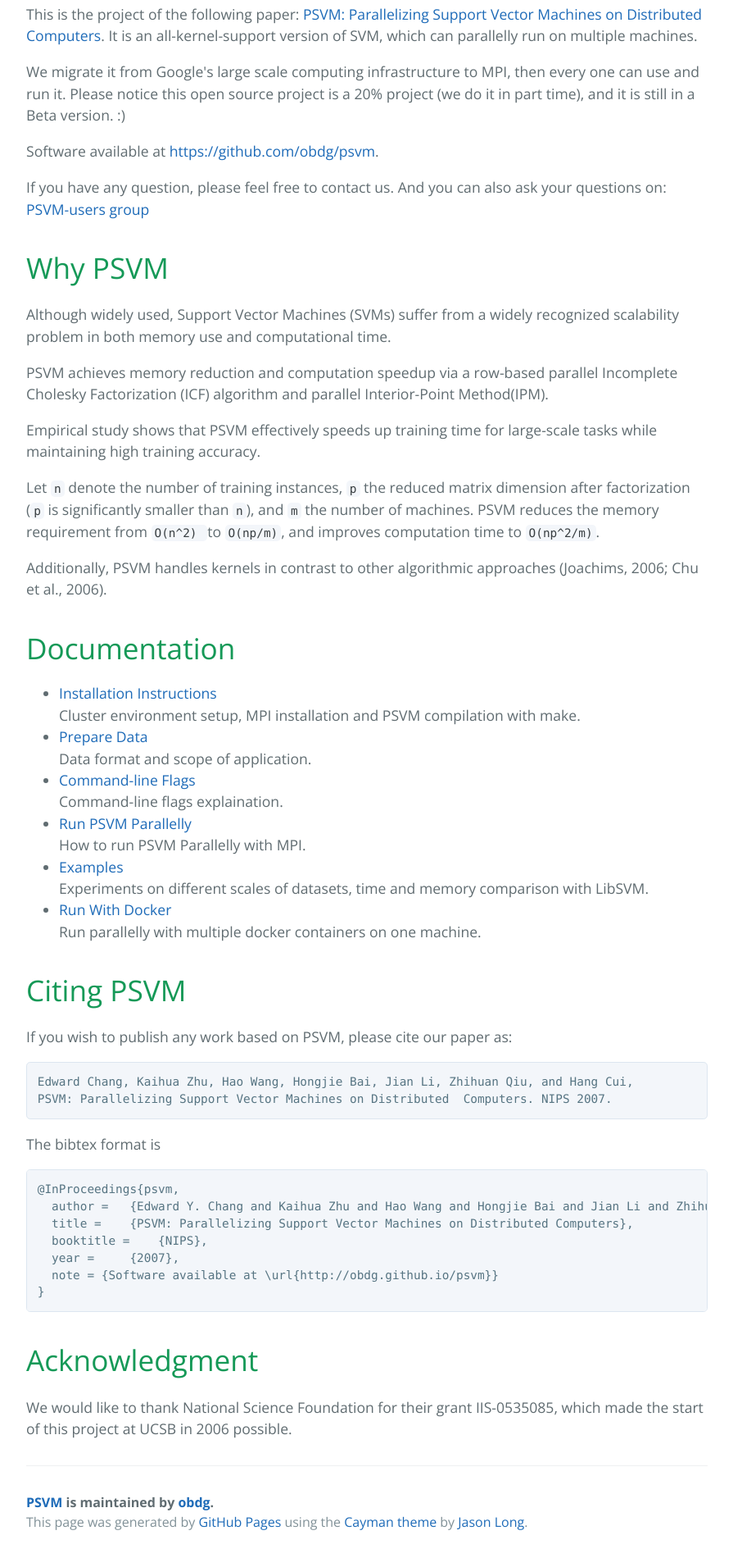
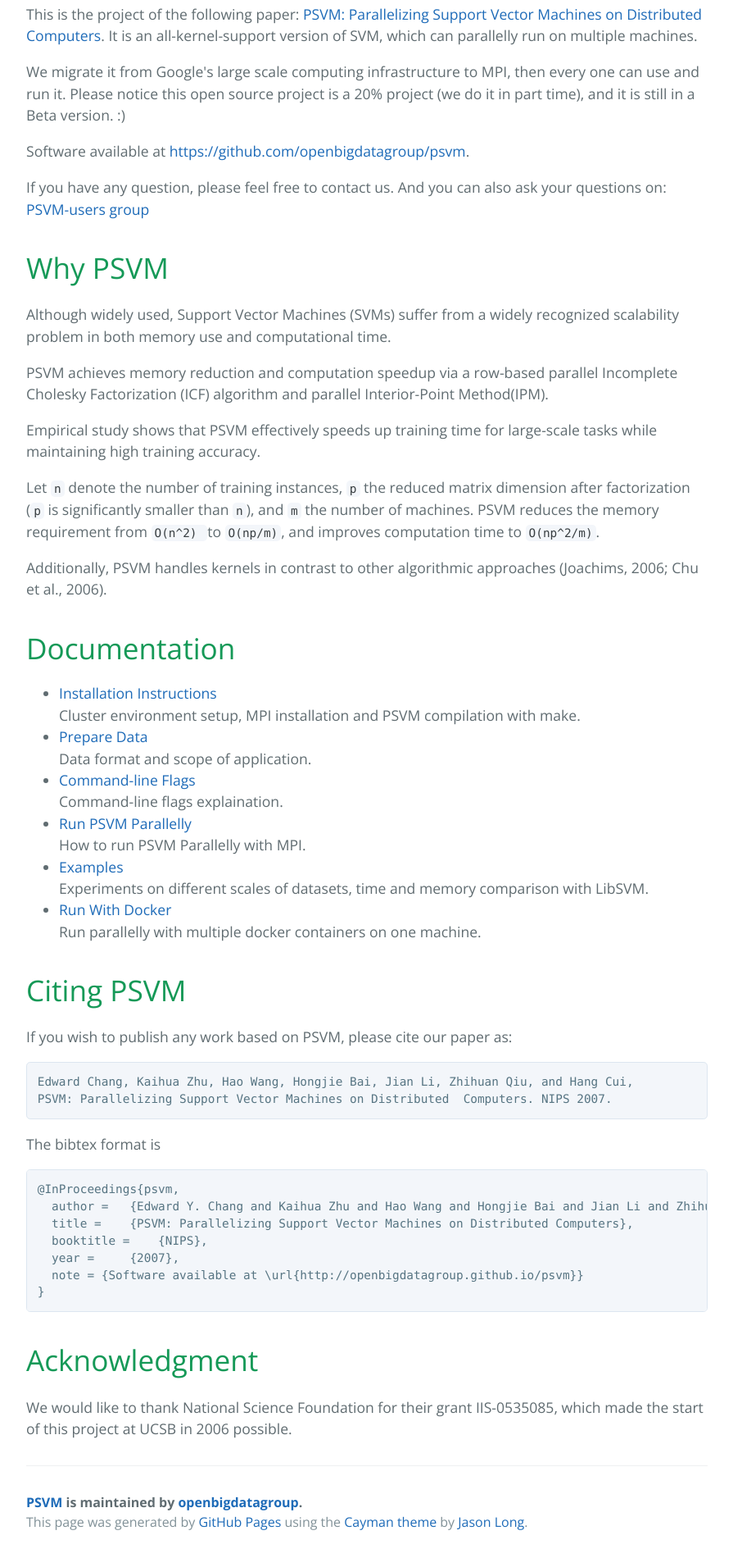
Before and after one commit to openbigdatagroup/psvm, a plain HTML site: page index.html in a window 1280 px wide. Shown: the part 481-2381 px from the top of the page at 82% size, without its empty margins (192-1087 px from the left). Drawn offline with nearby package versions, Linux system fonts and the light colour scheme.

Commit message:
obdg->openbigdatagroup

```diff
--- a/index.html
+++ b/index.html
@@ -2,7 +2,7 @@
 <html lang="en-us">
   <head>
     <meta charset="UTF-8">
-    <title>PSVM by obdg</title>
+    <title>PSVM by openbigdatagroup</title>
     <meta name="viewport" content="width=device-width, initial-scale=1">
     <link rel="stylesheet" type="text/css" href="stylesheets/normalize.css" media="screen">
     <link href='https://fonts.googleapis.com/css?family=Open+Sans:400,700' rel='stylesheet' type='text/css'>
@@ -13,9 +13,9 @@
     <section class="page-header">
       <h1 class="project-name" style="cursor:pointer" onclick="window.location.href='index.html'">PSVM</h1>
       <h2 class="project-tagline">Parallelizing Support Vector Machines on Distributed Computers</h2>
-      <a href="https://github.com/obdg/psvm" class="btn">View on GitHub</a>
-      <a href="https://github.com/obdg/psvm/zipball/master" class="btn">Download .zip</a>
-      <a href="https://github.com/obdg/psvm/tarball/master" class="btn">Download .tar.gz</a>
+      <a href="https://github.com/openbigdatagroup/psvm" class="btn">View on GitHub</a>
+      <a href="https://github.com/openbigdatagroup/psvm/zipball/master" class="btn">Download .zip</a>
+      <a href="https://github.com/openbigdatagroup/psvm/tarball/master" class="btn">Download .tar.gz</a>
     </section>
 
     <section class="main-content">
@@ -28,7 +28,7 @@ MPI, then every one can use and run it. Please notice this open source
 project is a 20% project (we do it in part time), and it is still in a
 Beta version. :)</p>
 
-<p> Software available at <a href="https://github.com/obdg/psvm">https://github.com/obdg/psvm</a>.</p>
+<p> Software available at <a href="https://github.com/openbigdatagroup/psvm">https://github.com/openbigdatagroup/psvm</a>.</p>
 
 <p>If you have any question, please feel free to contact us. And you can also ask your questions on: <a href="http://groups.google.com/group/psvm?lnk=srg">PSVM-users group</a></p>
 <h1>Why PSVM</h1>
@@ -69,7 +69,7 @@ PSVM: Parallelizing Support Vector Machines on Distributed  Computers. NIPS 2007
   title =    {PSVM: Parallelizing Support Vector Machines on Distributed Computers},
   booktitle =    {NIPS},
   year =     {2007},
-  note = {Software available at \url{http://obdg.github.io/psvm}}
+  note = {Software available at \url{http://openbigdatagroup.github.io/psvm}}
 }
 </code></pre>
 
@@ -77,7 +77,7 @@ PSVM: Parallelizing Support Vector Machines on Distributed  Computers. NIPS 2007
 <p>We would like to thank National Science Foundation for their grant IIS-0535085, which made the start of this project at UCSB in 2006 possible.</p>
 
       <footer class="site-footer">
-        <span class="site-footer-owner"><a href="https://github.com/obdg/psvm">PSVM</a> is maintained by <a href="https://github.com/obdg">obdg</a>.</span>
+        <span class="site-footer-owner"><a href="https://github.com/openbigdatagroup/psvm">PSVM</a> is maintained by <a href="https://github.com/openbigdatagroup">openbigdatagroup</a>.</span>
 
         <span class="site-footer-credits">This page was generated by <a href="https://pages.github.com">GitHub Pages</a> using the <a href="https://github.com/jasonlong/cayman-theme">Cayman theme</a> by <a href="https://twitter.com/jasonlong">Jason Long</a>.</span>
       </footer>
```
Also changed, not shown: command_line.html (+5 -5 lines), examples.html (+5 -5 lines), installation.html (+6 -6 lines), params.json (+1 -1 lines), prepare_data.html (+5 -5 lines), run_docker.html (+5 -5 lines), run_parallel.html (+5 -5 lines).
